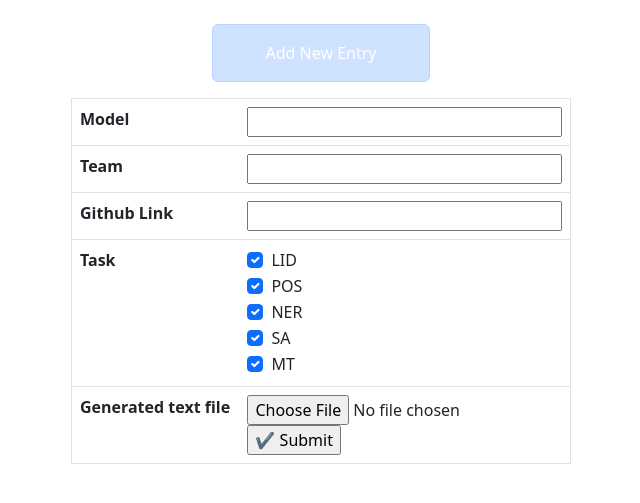
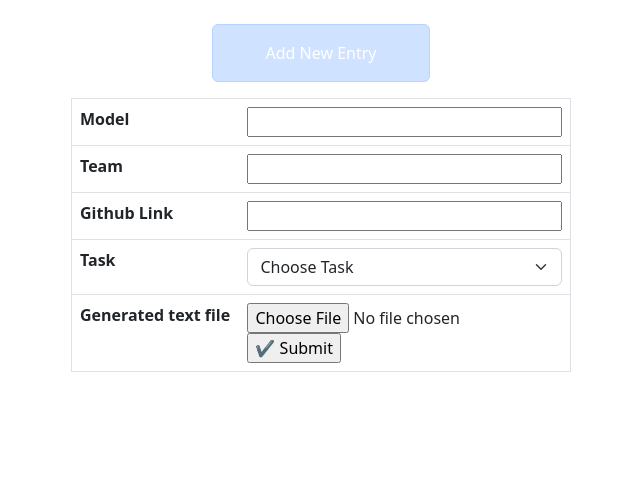
Before and after one commit to DhruvDarda/Leader_Board-website, a Flask app: page /uploader in a window 1280 px wide. Shown: the part 64-567 px from the top of the page, without its empty margins (319-959 px from the left). Run offline with Flask 2, Linux system fonts and the light colour scheme; a user stored in the database is signed in; some libraries are stand-ins or nearby versions.

Commit message:
add task selection menu

```diff
--- a/Templates/uploader.html
+++ b/Templates/uploader.html
@@ -37,42 +37,52 @@
         <tr>
             <th>Task</th>
             <td>
-                <div class="form-check">
-                    <input class="form-check-input" type="checkbox" value="LID" name="flexCheckChecked"
-                        name="flexCheckDefault" checked>
-                    <label class="form-check-label" for="flexCheckChecked">
-                        LID
-                    </label>
-                </div>
-                <div class="form-check">
-                    <input class="form-check-input" type="checkbox" value="POS" name="flexCheckChecked"
-                        name="flexCheckDefault" checked>
-                    <label class="form-check-label" for="flexCheckChecked">
-                        POS
-                    </label>
-                </div>
-                <div class="form-check">
-                    <input class="form-check-input" type="checkbox" value="NER" name="flexCheckChecked"
-                        name="flexCheckDefault" checked>
-                    <label class="form-check-label" for="flexCheckChecked">
-                        NER
-                    </label>
-                </div>
-                <div class="form-check">
-                    <input class="form-check-input" type="checkbox" value="SA" name="flexCheckChecked"
-                        name="flexCheckDefault" checked>
-                    <label class="form-check-label" for="flexCheckChecked">
-                        SA
-                    </label>
-                </div>
-                <div class="form-check">
-                    <input class="form-check-input" type="checkbox" value="MT" name="flexCheckChecked"
-                        name="flexCheckDefault" checked>
-                    <label class="form-check-label" for="flexCheckChecked">
-                        MT
-                    </label>
-                </div>
+                <select class="form-select" aria-label="task-selection" name="select1">
+                  <option selected>Choose Task</option>
+                  <option value="1">LID</option>
+                  <option value="2">POS</option>
+                  <option value="3">NER</option>
+                  <option value="3">SA</option>
+                  <option value="3">MT</option>
+                </select>
+
+<!--                <div class="form-check">-->
+<!--                    <input class="form-check-input" type="checkbox" value="LID" name="flexCheckChecked"-->
+<!--                        name="flexCheckDefault" checked>-->
+<!--                    <label class="form-check-label" for="flexCheckChecked">-->
+<!--                        LID-->
+<!--                    </label>-->
+<!--                </div>-->
+<!--                <div class="form-check">-->
+<!--                    <input class="form-check-input" type="checkbox" value="POS" name="flexCheckChecked"-->
+<!--                        name="flexCheckDefault" checked>-->
+<!--                    <label class="form-check-label" for="flexCheckChecked">-->
+<!--                        POS-->
+<!--                    </label>-->
+<!--                </div>-->
+<!--                <div class="form-check">-->
+<!--                    <input class="form-check-input" type="checkbox" value="NER" name="flexCheckChecked"-->
+<!--                        name="flexCheckDefault" checked>-->
+<!--                    <label class="form-check-label" for="flexCheckChecked">-->
+<!--                        NER-->
+<!--                    </label>-->
+<!--                </div>-->
+<!--                <div class="form-check">-->
+<!--                    <input class="form-check-input" type="checkbox" value="SA" name="flexCheckChecked"-->
+<!--                        name="flexCheckDefault" checked>-->
+<!--                    <label class="form-check-label" for="flexCheckChecked">-->
+<!--                        SA-->
+<!--                    </label>-->
+<!--                </div>-->
+<!--                <div class="form-check">-->
+<!--                    <input class="form-check-input" type="checkbox" value="MT" name="flexCheckChecked"-->
+<!--                        name="flexCheckDefault" checked>-->
+<!--                    <label class="form-check-label" for="flexCheckChecked">-->
+<!--                        MT-->
+<!--                    </label>-->
+<!--                </div>-->
             </td>
+
         </tr>
         <tr>
             <th>Generated text file</th>
```
